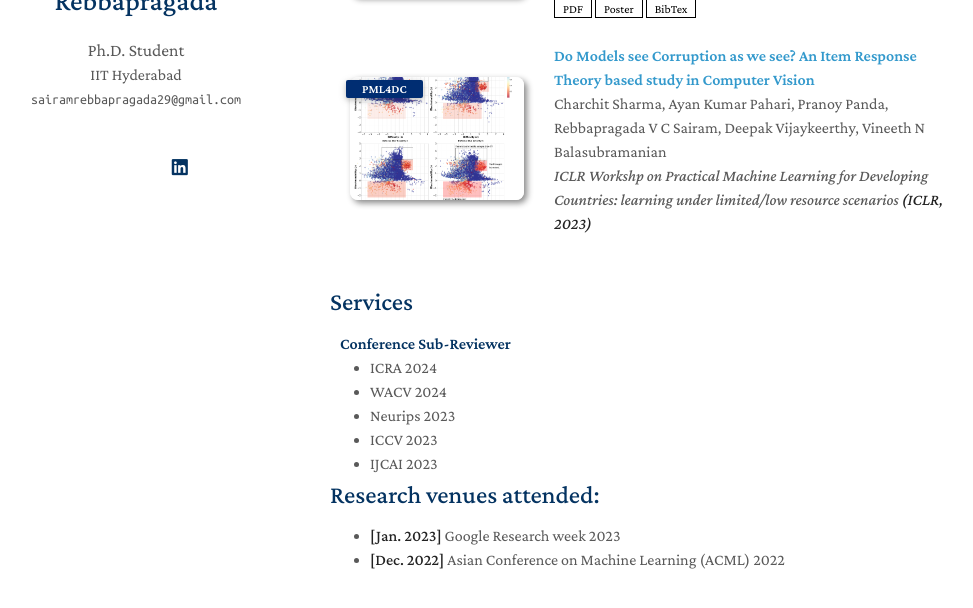
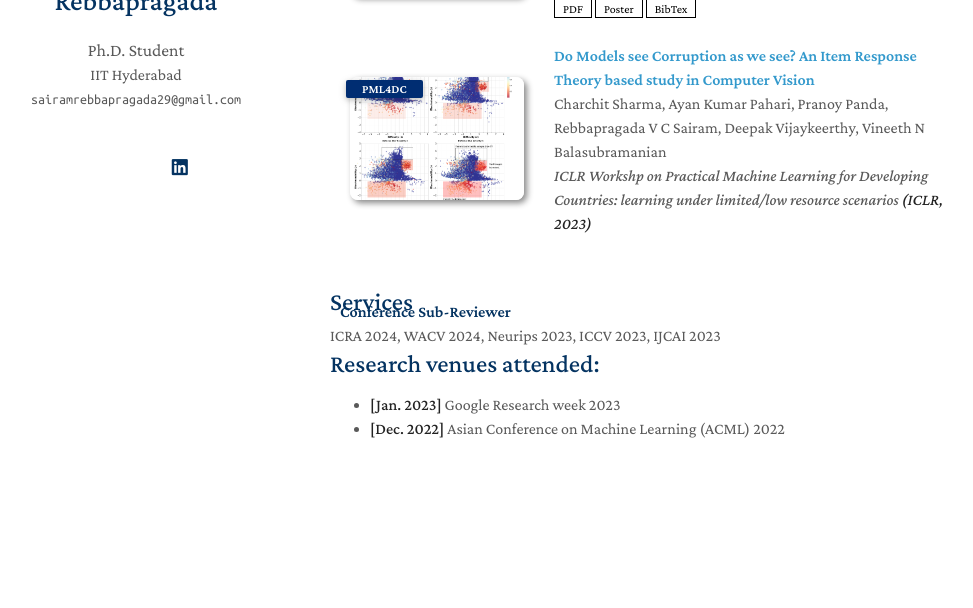
Before and after one commit to sairamrebbapragada/sairamrebbapragada.github.io, a Jekyll site: the page built from index.md, in a window 1280 px wide and 900 px high, scrolled down 1050 px, cut to the strip 234-842 px from the top of the window. Shown: the whole strip, without its empty margins (140-1113 px from the left). Built offline with Jekyll 4.4.1, drawn with Linux system fonts in a browser that asks for light colours; nearby versions of some CDN libraries; a style sheet for code colours, icons or effects is not loaded; our own code applies the rules of GitHub Pages for plain Markdown files; after the commit the page ends 1819 px from its top, so only the background shows below that.

Commit message:
Update services.md

```diff
--- a/_includes/services.md
+++ b/_includes/services.md
@@ -1,17 +1,18 @@
 <h2 id="services" style="margin: 2px 0px -15px;">Services</h2>
 
-<div class="publications">
+<div class="services">
 <h4 style="margin:0 10px 0;">Conference Sub-Reviewer</h4>
 
-<ul style="margin:0 0 5px;">
+<a href="https://2024.ieee-icra.org/"><autocolor>ICRA 2024</autocolor></a>, <a href="https://wacv2024.thecvf.com/"><autocolor>WACV 2024</autocolor></a>, <a href="https://nips.cc/"><autocolor>Neurips 2023</autocolor></a>, <a href="https://iccv2023.thecvf.com/"><autocolor>ICCV 2023</autocolor></a>, <a href="https://ijcai-23.org/"><autocolor>IJCAI 2023</autocolor></a>
+
+<!-- <ul style="margin:0 0 5px;">
   <li><a href="https://2024.ieee-icra.org/"><autocolor>ICRA 2024</autocolor></a></li>
   <li><a href="https://wacv2024.thecvf.com/"><autocolor>WACV 2024</autocolor></a></li>
   <li><a href="https://nips.cc/"><autocolor>Neurips 2023</autocolor></a></li>
   <li><a href="https://iccv2023.thecvf.com/"><autocolor>ICCV 2023</autocolor></a></li>
   <li><a href="https://ijcai-23.org/"><autocolor>IJCAI 2023</autocolor></a></li>
+</ul> -->
 
-
-</ul>
 </div>
 
 
```
